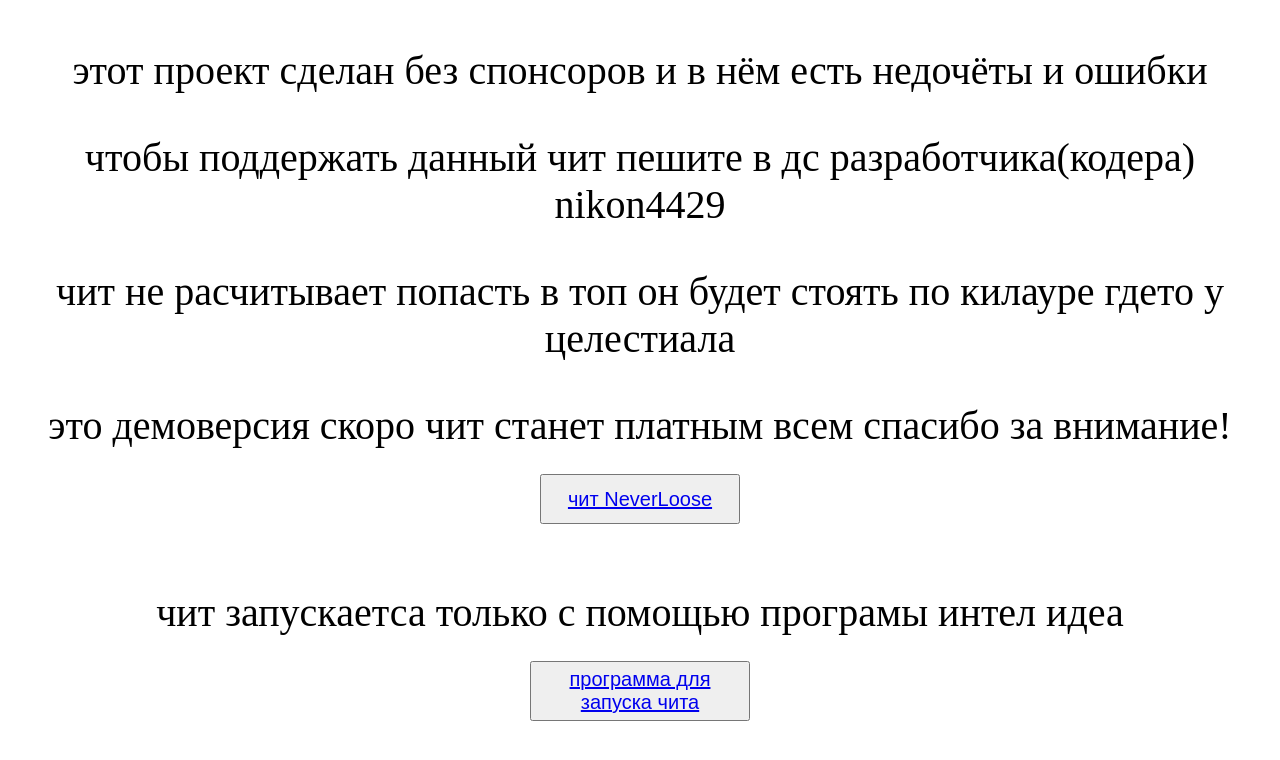
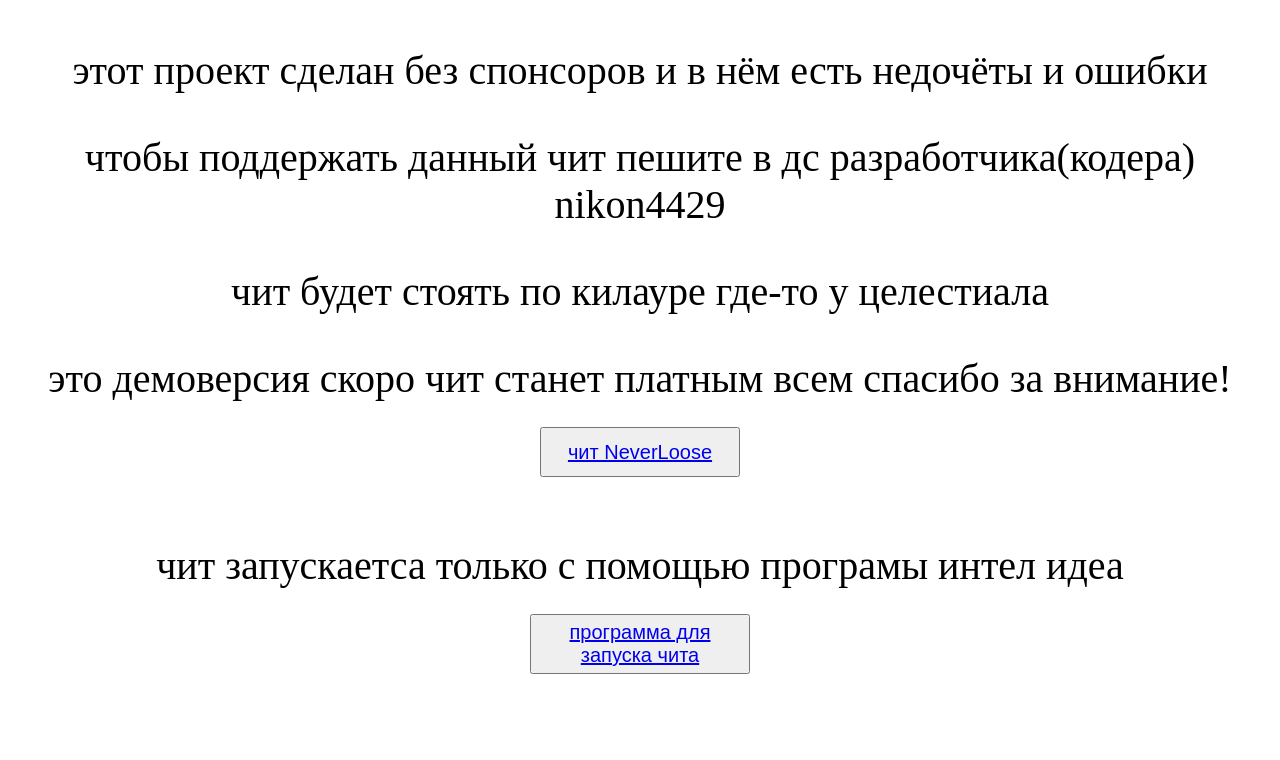
Before and after one commit to NIKON2222333115/play_game, a plain HTML site: page index.html in a window 1280 px wide. Shown: the part 1190-1950 px from the top of the page. After the commit the page ends 1905 px from the top, so only its background shows below. Drawn offline with Linux system fonts and the light colour scheme.

Commit message:
Update index.html

```diff
--- a/index.html
+++ b/index.html
@@ -16,7 +16,7 @@
         <p class="text1" >чит NeverLoose by coder NG</p>
 		<p class="text2" >этот проект сделан без спонсоров и в нём есть недочёты и ошибки</p>
 		<p class="text3" >чтобы поддержать данный чит пешите в дс разработчика(кодера) nikon4429</p>
-		<p class="text4" >чит не расчитывает попасть в топ он будет стоять по килауре гдето у целестиала</p>
+		<p class="text4" >чит будет стоять по килауре где-то у целестиала</p>
 		<p class="text5" >это демоверсия скоро чит станет платным всем спасибо за внимание!</p>
         <p><button class="text7"><a href="https://drive.google.com/drive/folders/1dUNwWvT32TOE3K_eQ69vPuLaC1rnFJcI?usp=sharing">чит NeverLoose</a></button></p>
 		<p class="text6" >чит запускаетса только с помощью програмы интел идеа</p>
```
